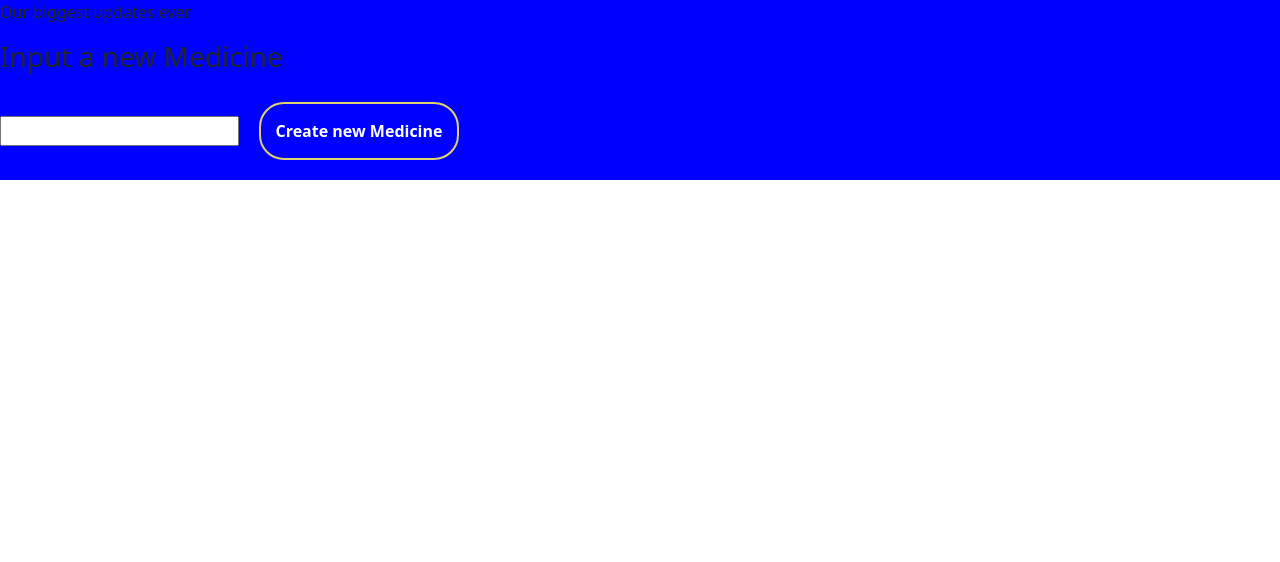
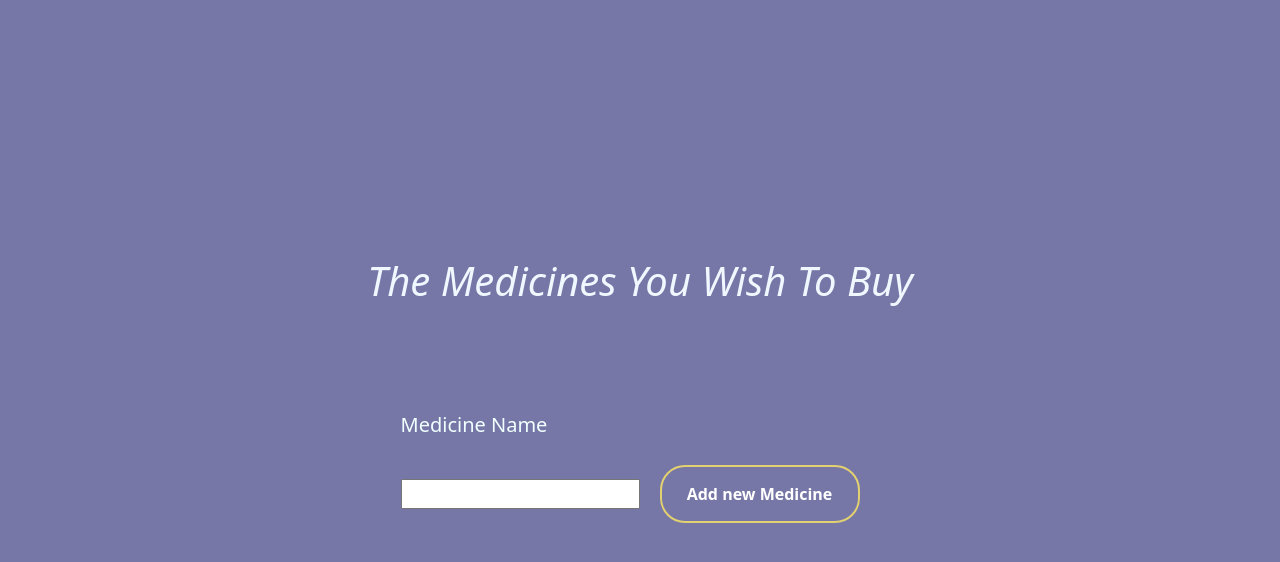
Before and after one commit to Manasha30/Pharmacy_Inventory, a React (Create React App) app in the folder pharmacy-react/: page /products in a window 1280 px wide. Shown: the top 562 px of the page. Built offline with nearby package versions, Linux system fonts and the light colour scheme.

Commit message:
tablecss

```diff
--- a/pharmacy-react/src/components/AddProduct.js
+++ b/pharmacy-react/src/components/AddProduct.js
@@ -14,10 +14,10 @@ class AddProduct extends Component{
         return(
             <div className="product">
                 <div>
-                    <p className="NPtagline">Our biggest updates ever</p>
+                    <h1 className="NPtagline">The Medicines You Wish To Buy</h1>
                 </div>
                 <div className="AddProduct">
-                    <h3 className="NPtitle">Input a new Medicine</h3>
+                    <h3 className="NPtitle">Medicine Name</h3>
                     <form>
                         <input
                             type="text"
@@ -25,7 +25,7 @@ class AddProduct extends Component{
                             value={name}
                             onChange={(event)=> this.setState({name: event.target.value})}
                         />
-                        <button className="CreateButton" type="submit" onClick={()=>this.handleSubmit1()}>Create new Medicine</button>
+                        <button className="CreateButton" type="submit" onClick={()=>this.handleSubmit1()}><span></span>Add new Medicine</button>
                     </form>
                 </div>
             </div>
--- a/pharmacy-react/src/components/StockEventsTable.js
+++ b/pharmacy-react/src/components/StockEventsTable.js
@@ -1,5 +1,6 @@
 import React from "react";
 import StockDetails from "./stockDetails";
+import "./product.css";
 function StockEventsTable(props){
     const products = [{id:1, name:"dolo"},{id:2, name:"crocin"}]
     const stockEvents = [{id:1, type:"paracetamol",qty:"3"},{id:2, type:"paracetamol",qty:"10"}]
--- a/pharmacy-react/src/components/product.css
+++ b/pharmacy-react/src/components/product.css
@@ -1,3 +1,36 @@
 .product{
-    background-color: blue;
+    background-color: rgb(119, 119, 167);
+    background-size: cover;
+    background-position: center;
+    display: flex;
+    flex-direction: column;
+    justify-content: center;
+    align-items: center;
+    width: 100%;
+    height: 100vh;
+    width: 100vw;
 }
+.NPtagline{
+    text-align: center;
+    font-size: 40px;
+    color: aliceblue;
+    font-style: italic;
+
+}
+.NPtitle{
+    font-size: 20px;
+    color: azure;
+    padding-top: 100px;
+}
+.StockEventTable{
+    background-color: rgb(173, 88, 120);
+    background-size: cover;
+    background-position: center;
+    display: flex;
+    flex-direction: column;
+    justify-content: center;
+    align-items: center;
+    width: 100%;
+    height: 100vh;
+    width: 100vw;
+}
```
